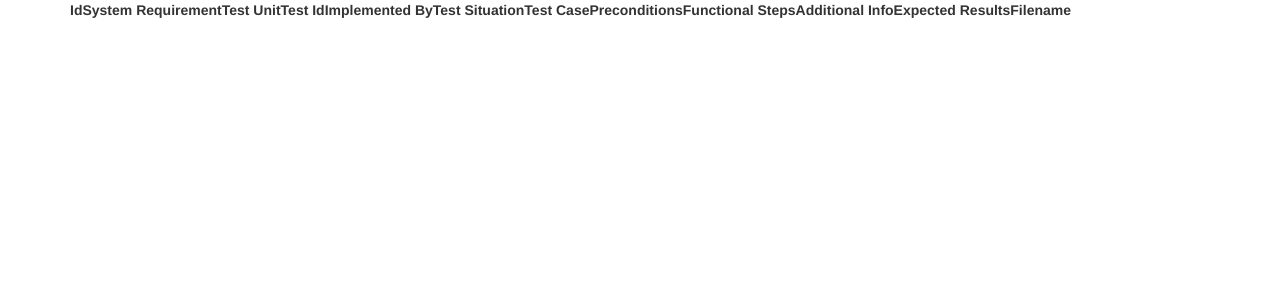
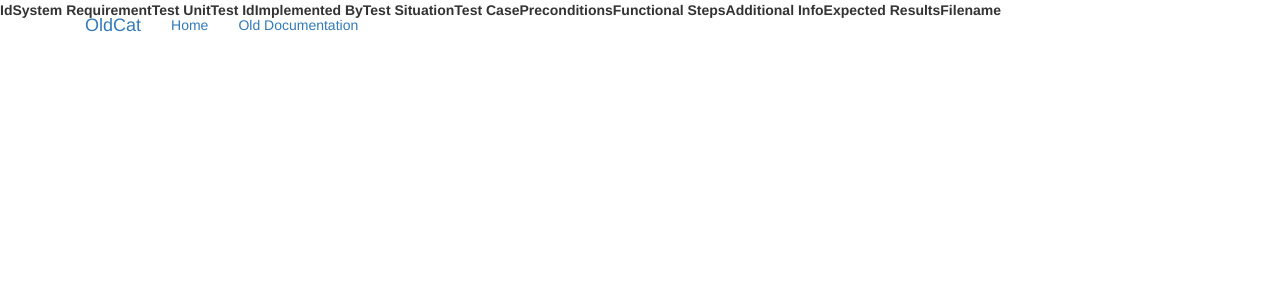
Before and after one commit to arekkisiel/test-documentation, a Django app: template fatcat/oldcat/templates/oldcat/test_case.html in a window 1280 px wide. Shown: the top 300 px of the page. Run offline with Django 3.2, Linux system fonts and the light colour scheme; the template is opened without the code that fills it, so the values that code supplies are empty; some libraries are stand-ins or nearby versions.

Commit message:
Created base template and implemented bootstrap

```diff
--- /dev/null
+++ b/fatcat/oldcat/templates/oldcat/base.html
@@ -0,0 +1,32 @@
+<!DOCTYPE html>
+<html lang="en">
+	<head>
+		<meta charset="utf-8">
+		<meta http-equiv="X-UA-Compatible" content="IE=edge">
+		<meta name="viewport" content="width=device-width, initial-scale=1">
+		<link rel="stylesheet" href="https://maxcdn.bootstrapcdn.com/bootstrap/3.3.7/css/bootstrap.min.css" integrity="sha384-BVYiiSIFeK1dGmJRAkycuHAHRg32OmUcww7on3RYdg4Va+PmSTsz/K68vbdEjh4u" crossorigin="anonymous"
+	</head>
+	<body>
+		<nav class="navbar-fixed-top">
+		  <div class="container">
+			<div class="navbar-header">
+			  <button type="button" class="navbar-toggle" data-toggle="collapse" data-target="#navbar" aria-expanded="false" aria-controls="navbar">
+				<span class="sr-only">Toggle navigation</span>
+				<span class="icon-bar"></span>
+				<span class="icon-bar"></span>
+				<span class="icon-bar"></span>
+			  </button>
+			  <a class="navbar-brand" href="#">OldCat</a>
+			</div>
+			<div id="navbar" class="navbar-collapse collapse">
+			  <ul class="nav navbar-nav">
+				<li class="active"><a href="#">Home</a></li>
+				<li><a href="#about">Old Documentation</a></li>
+			  </ul>
+			</div><!--/.nav-collapse -->
+		  </div>
+		</nav>
+			{% block content %}{% endblock %}
+		<script src="https://ajax.googleapis.com/ajax/libs/jquery/1.12.4/jquery.min.js"></script>
+	</body>
+</html>
--- a/fatcat/oldcat/templates/oldcat/test_case.html
+++ b/fatcat/oldcat/templates/oldcat/test_case.html
@@ -1,13 +1,5 @@
-<!DOCTYPE html>
-<html lang="en">
-  <head>
-    <meta charset="utf-8">
-    <meta http-equiv="X-UA-Compatible" content="IE=edge">
-    <meta name="viewport" content="width=device-width, initial-scale=1">
-	<link rel="stylesheet" href="https://maxcdn.bootstrapcdn.com/bootstrap/3.3.7/css/bootstrap.min.css" integrity="sha384-BVYiiSIFeK1dGmJRAkycuHAHRg32OmUcww7on3RYdg4Va+PmSTsz/K68vbdEjh4u" crossorigin="anonymous"
-	</head>
-	<body>
-		<div class="container">
+{% extends "base.html" %}
+{% block content %}
 	<table class="table-striped">
 		<thead>
 			<tr>
@@ -40,7 +32,4 @@
 			<th>{{ testCase.filename }}</th>
 		</tbody>
 	</table>
-		</div>
-		<script src="https://ajax.googleapis.com/ajax/libs/jquery/1.12.4/jquery.min.js"></script>
-	</body>
-</html>
+{% endblock %}
--- a/fatcat/oldcat/templates/test_case.html
+++ /dev/null
@@ -1 +0,0 @@
-{{ testCase }}
```
Also changed, not shown: fatcat/oldcat/templates/oldcat/list_cases.html (+4 -15 lines). Lines whose indentation alone changed are shown as unchanged.
